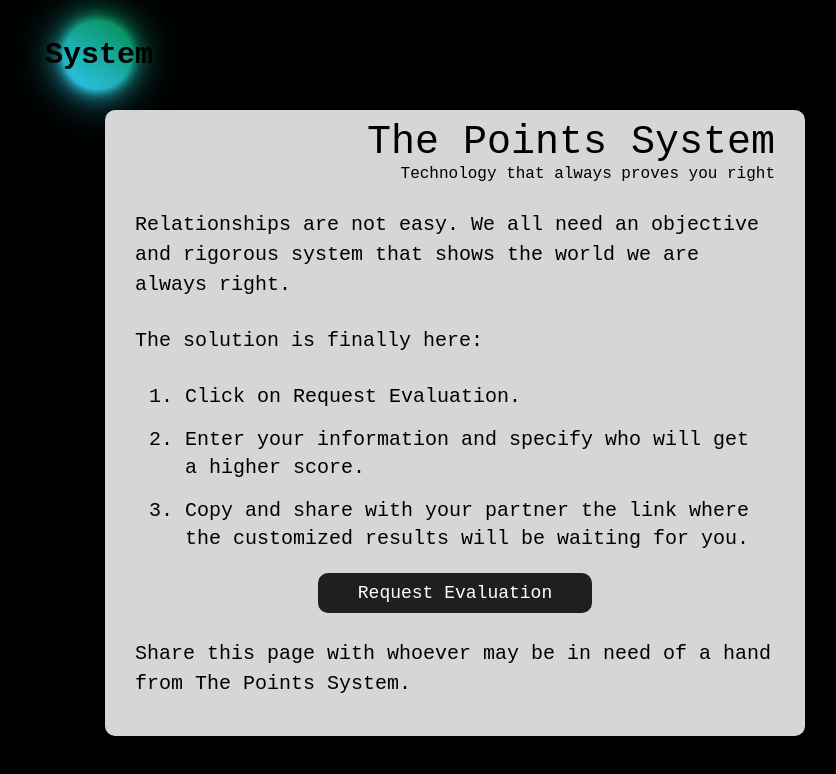
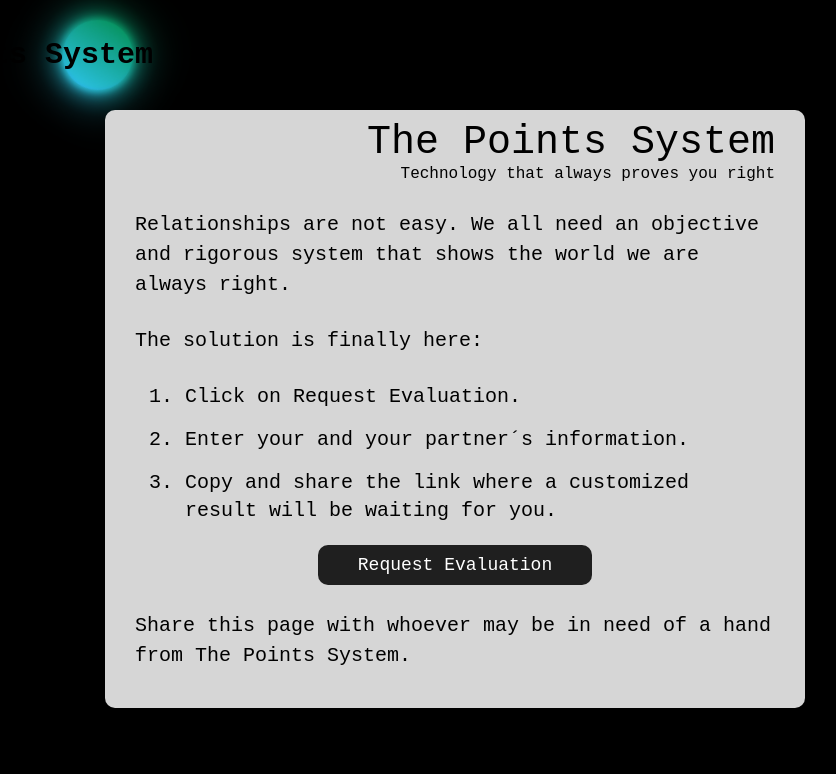
Before and after one commit to suastech/the-points-system, a Next.js app: page /info in a window 1280 px wide. Shown: the top 774 px of the page, without its empty margins (185-1021 px from the left). Built offline with nearby package versions, Linux system fonts and the light colour scheme.

Commit message:
typo polyamorous

```diff
--- a/generalParameters.js
+++ b/generalParameters.js
@@ -13,7 +13,7 @@ export const STATUS_OPTIONS= [
     "Monogamous relationship with compliance inconsistencies",
     "Undefined",
     "Unclear",
-    "Poliamorous",
+    "Polyamorous",
     "Affaire",
     "Toxic relationship",
     "Trying for the tenth time",
--- a/src/app/evaluate/components/ResultsHeader.jsx
+++ b/src/app/evaluate/components/ResultsHeader.jsx
@@ -4,7 +4,6 @@ import "../../styles/ResultsHeader.css"
 export default function ResultsHeader({dataObject, period, valueMenuPeriod}) {
 
   return (
-
     <div id="results-initial-info">
       <div className="results-header">
         <h1>Certificate</h1> <div>The Points System</div>
--- a/src/app/info/page.jsx
+++ b/src/app/info/page.jsx
@@ -18,8 +18,8 @@ return (
 
     <ol>
       <li>Click on Request Evaluation.</li>
-      <li>Enter your information and specify who will get a higher score.</li>
-      <li>Copy and share with your partner the link where the customized results will be waiting for you.</li>
+      <li>Enter your and your partner´s information.</li>
+      <li>Copy and share the link where a customized result will be waiting for you.</li>
     </ol>
     <Link href={"/request"}>
         <div style={{display:"block", margin:"0 auto", width:"fit-content"}} >
```
